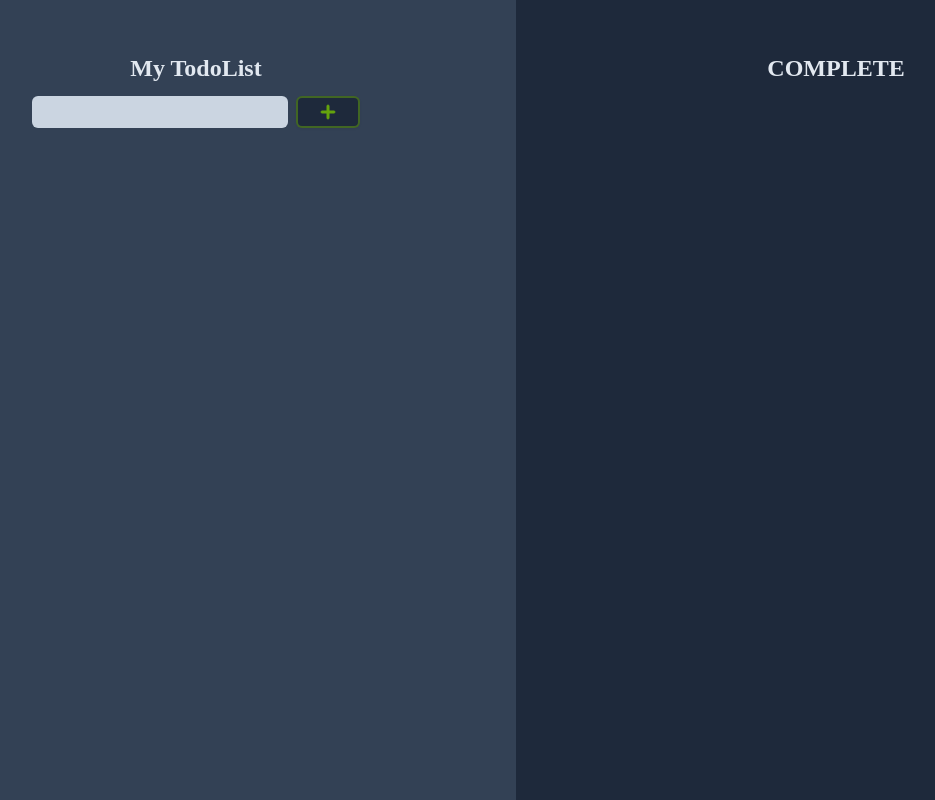
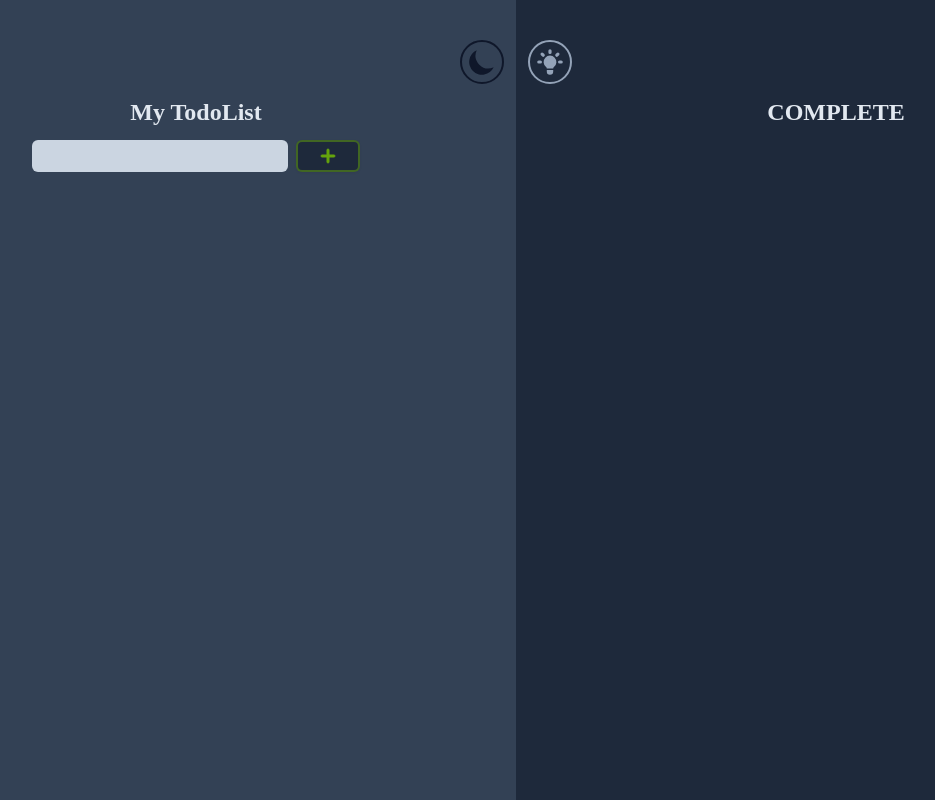
Before and after one commit to amirgodazgar/TodoList, a React (Create React App) app: page / in a window 1280 px wide. Shown: the whole page, without its empty margins (124-1059 px from the left). Built offline with nearby package versions, Linux system fonts and the light colour scheme; a web font is replaced by a local one.

Commit message:
fix-theme

```diff
--- a/public/index.html
+++ b/public/index.html
@@ -1,5 +1,5 @@
 <!DOCTYPE html>
-<html lang="en" class="dark">
+<html lang="en">
   <head>
     <meta charset="utf-8" />
     <link rel="icon" href="%PUBLIC_URL%/favicon.ico" />
--- a/src/app/App.js
+++ b/src/app/App.js
@@ -1,9 +1,20 @@
+import { useRef } from "react";
 import Todos from "../features/todo/Todos";
 
 function App() {
+  const themeRef = useRef();
+
+
+  const switchToDark = () => {
+    themeRef.current.className = "dark";
+  };
+  const switchToLight = () => {
+    themeRef.current.className = "light";
+  };
+
   return (
-    <div class="h-full bg-slate-200 ">
-      <Todos />
+    <div ref={themeRef} class="h-full bg-slate-200" className="dark">
+      <Todos light={switchToLight} dark={switchToDark} />
     </div>
   );
 }
--- a/src/assets/icons/icons.js
+++ b/src/assets/icons/icons.js
@@ -3,6 +3,8 @@ import {
   CheckIcon,
   TrashIcon,
   PlusIcon,
+  MoonIcon,
+  LightBulbIcon,
 } from "@heroicons/react/solid";
 
 export const buttonIcon = {
@@ -10,4 +12,6 @@ export const buttonIcon = {
   done: <CheckIcon className="h-5 w-5 text-lime-600 m-auto" />,
   edit: <PencilAltIcon className="h-5 w-5  text-orange-600 m-auto" />,
   remove: <TrashIcon className="h-5 w-5 text-red-600 m-auto" />,
+  light: <LightBulbIcon className="h-8 w-8 text-slate-400 m-auto" />,
+  dark: <MoonIcon className="h-8 w-8 text-slate-900 m-auto" />,
 };
--- a/src/features/todo/Todos.js
+++ b/src/features/todo/Todos.js
@@ -4,7 +4,7 @@ import { useDispatch, useSelector } from "react-redux";
 import Todo from "./Todo";
 import { buttonIcon } from "./../../assets/icons/icons";
 
-const Todos = () => {
+const Todos = ({ light, dark }) => {
   const [text, setText] = useState("");
   const [changeBtn, setChangeBtn] = useState(false);
   const [id, setId] = useState("");
@@ -50,6 +50,14 @@ const Todos = () => {
       dark:bg-slate-700
       "
       >
+        <div class="flex justify-end items-center mr-3">
+          <span
+            onClick={dark}
+            class="rounded-full border-2 border-slate-900 p-1 cursor-pointer"
+          >
+            {buttonIcon.dark}
+          </span>
+        </div>
         <h2
           class="flex justify-center items-center my-3 text-2xl font-semibold font-['Sedgwick_Ave'] text-gray-800
           dark:text-slate-200
@@ -106,6 +114,14 @@ const Todos = () => {
         dark:bg-slate-800
         "
       >
+        <div class="flex justify-start items-center ml-3">
+          <span
+            onClick={light}
+            class="rounded-full border-2 border-slate-400 p-1 cursor-pointer"
+          >
+            {buttonIcon.light}
+          </span>
+        </div>
         <h2
           class="flex justify-center items-center my-3 text-2xl font-semibold font-['Sedgwick_Ave'] text-gray-800
           dark:text-slate-200
```
Lines whose indentation alone changed are shown as unchanged.
